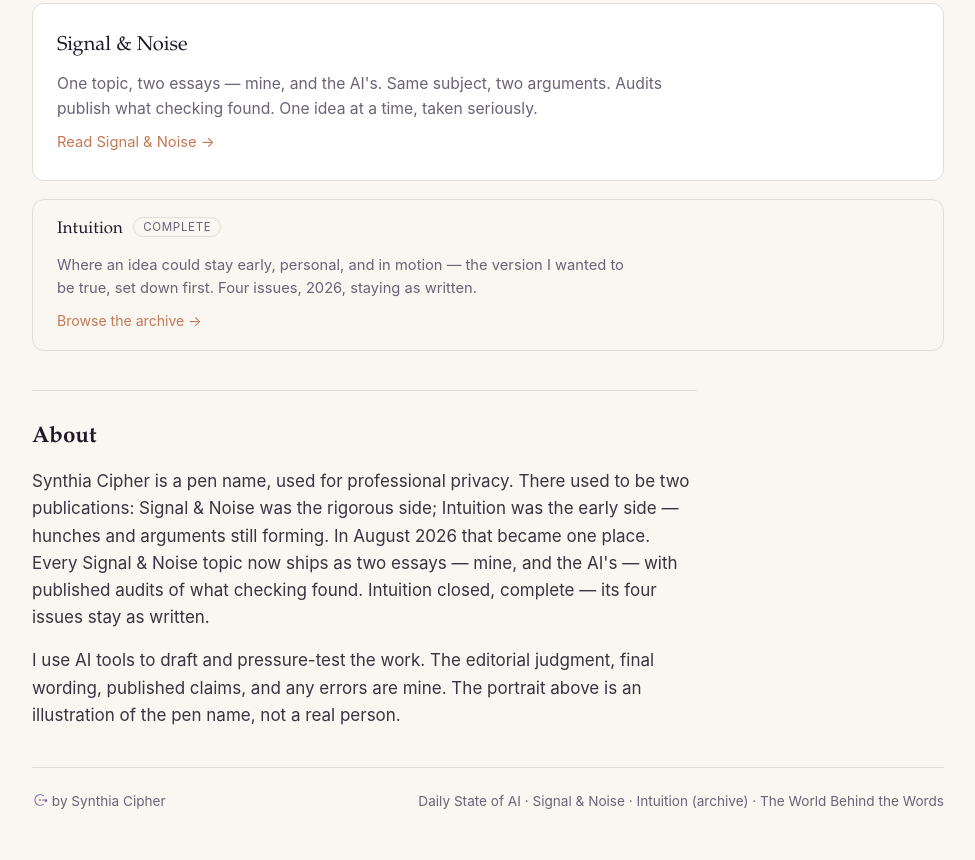
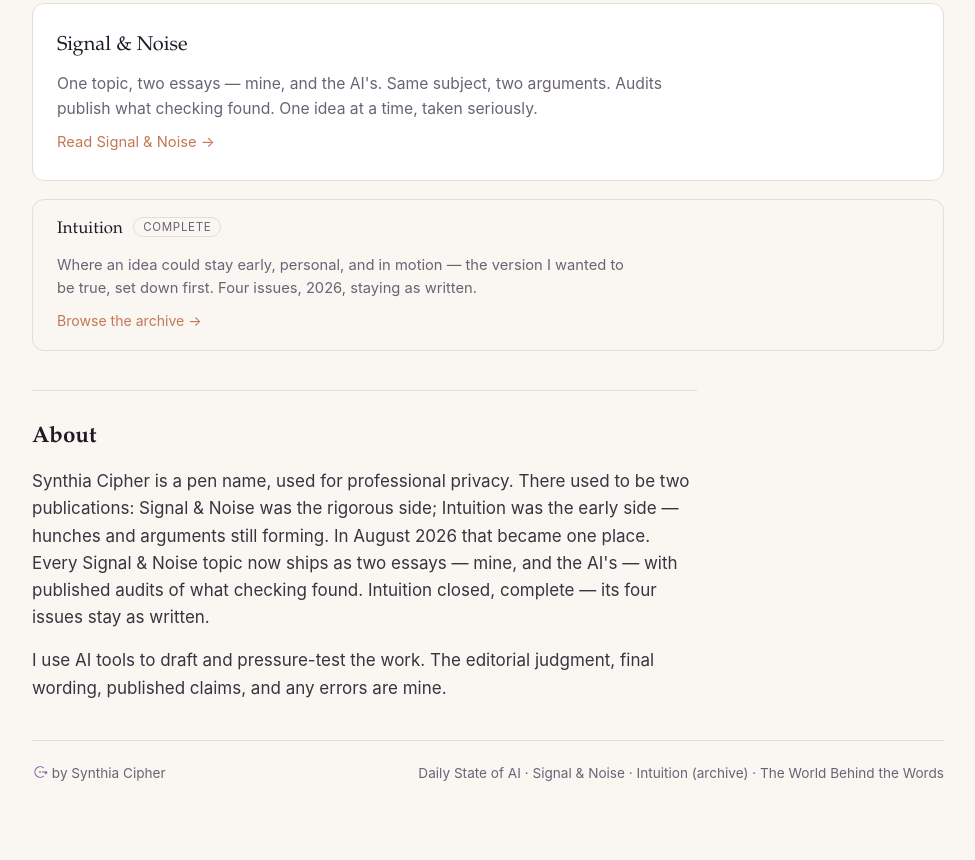
Before and after one commit to scipher888/synthia-cipher, a plain HTML site: page index.html in a window 1280 px wide. Shown: the part 743-1603 px from the top of the page, without its empty margins (152-1127 px from the left). After the commit the page ends 1576 px from the top, so only its background shows below. Drawn offline with Linux system fonts and the light colour scheme.

Commit message:
Drop the redundant portrait disclaimer from About (#7)
The hero already has a portrait note, alt text, and the About section already says Synthia Cipher is a pen name.

```diff
--- a/index.html
+++ b/index.html
@@ -60,7 +60,7 @@
 <section class="about" id="about">
   <h2>About</h2>
   <p>Synthia Cipher is a pen name, used for professional privacy. There used to be two publications: Signal &amp; Noise was the rigorous side; Intuition was the early side — hunches and arguments still forming. In August 2026 that became one place. Every Signal &amp; Noise topic now ships as two essays — mine, and the AI's — with published audits of what checking found. Intuition closed, complete — its four issues stay as written.</p>
-  <p>I use AI tools to draft and pressure-test the work. The editorial judgment, final wording, published claims, and any errors are mine. The portrait above is an illustration of the pen name, not a real person.</p>
+  <p>I use AI tools to draft and pressure-test the work. The editorial judgment, final wording, published claims, and any errors are mine.</p>
 </section>
 
 <footer class="foot">
```
